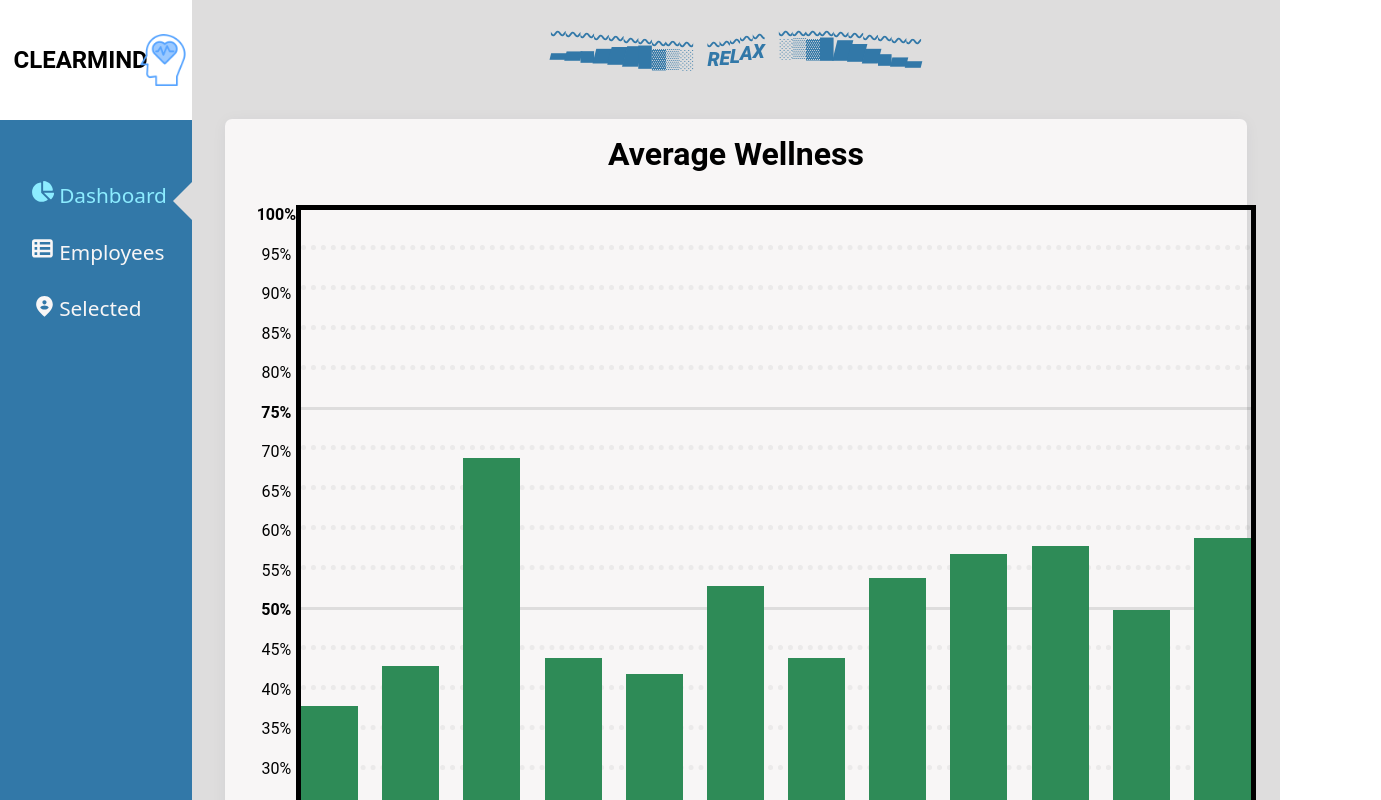
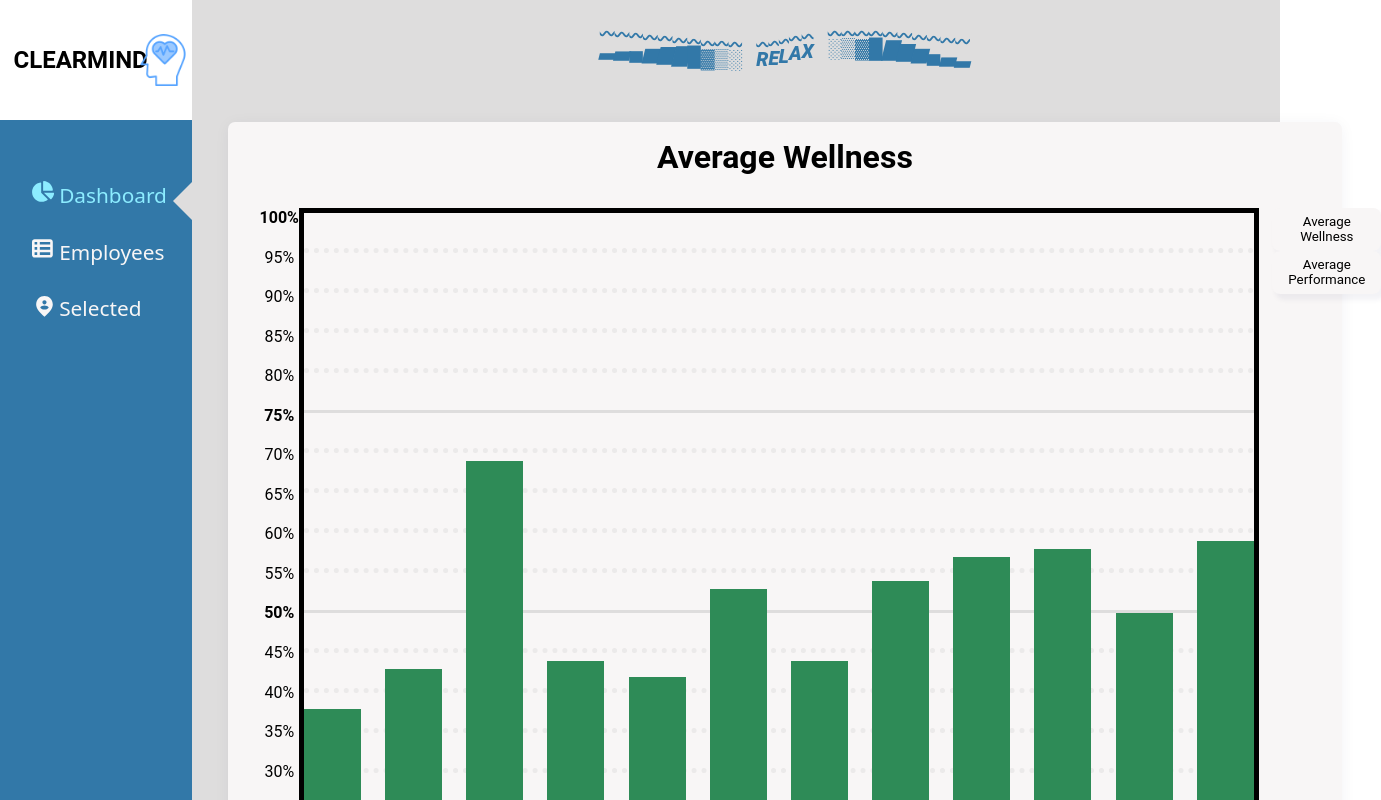
Before and after one commit to raulcontrerascamargo/technical-test-fronted, an Angular app: page /dashboard in a window 1280 px wide. Shown: the top 800 px of the page, 1381 px wide, since content can reach past the window. Built offline with nearby package versions, Linux system fonts and the light colour scheme.

Commit message:
Added parameter controls to the graph bar

```diff
--- a/src/app/components/bar-graph/bar-graph.component.html
+++ b/src/app/components/bar-graph/bar-graph.component.html
@@ -48,6 +48,7 @@
         width: '6%',
         height: item.value + '%'
       }"
+      [style.background]="colors.length > 0? colors[0] : ''"
     ><label for="bar">{{item.value}}%</label>
     </span>
   </div>
--- a/src/app/components/bar-graph/bar-graph.component.scss
+++ b/src/app/components/bar-graph/bar-graph.component.scss
@@ -42,7 +42,7 @@
       z-index: 1000;
       margin-top: auto;
       display: block;
-      background: seagreen;
+      background: #3886a7;
       text-align: center;
 
       label {
--- a/src/app/components/bar-graph/bar-graph.component.ts
+++ b/src/app/components/bar-graph/bar-graph.component.ts
@@ -1,4 +1,10 @@
-import { Component, Input, OnInit } from '@angular/core';
+import {
+  Component,
+  Input,
+  OnChanges,
+  OnInit,
+  SimpleChanges,
+} from '@angular/core';
 import { chartInterface } from 'src/app/interfaces/chart.interface';
 
 @Component({
@@ -6,14 +12,20 @@ import { chartInterface } from 'src/app/interfaces/chart.interface';
   templateUrl: './bar-graph.component.html',
   styleUrls: ['./bar-graph.component.scss'],
 })
-export class BarGraphComponent implements OnInit {
+export class BarGraphComponent implements OnInit, OnChanges {
   @Input() elements: chartInterface[] = [];
+  @Input() colors: string[] = [];
 
   list: chartInterface[] = [];
 
   constructor() {}
 
   ngOnInit(): void {
+    console.log("colors", this.colors)
+    this.setValues();
+  }
+
+  setValues() {
     const copyArray: chartInterface[] = this.elements.map(({ ...e }) => {
       return e;
     });
@@ -31,4 +43,8 @@ export class BarGraphComponent implements OnInit {
       });
     }, 250);
   }
+
+  ngOnChanges(changes: SimpleChanges): void {
+    this.setValues();
+  }
 }
--- a/src/app/pages/dashboard-page/dashboard-page.component.html
+++ b/src/app/pages/dashboard-page/dashboard-page.component.html
@@ -1,10 +1,13 @@
 <div class="container">
   <div class="title">
-    <h1>Average Wellness</h1>
+    <h1>{{title}}</h1>
   </div>
 
   <div class="graph">
-    <app-bar-graph [elements]="valueArray"></app-bar-graph>
-    <div class="controls"></div>
+    <app-bar-graph [elements]="valueArray" [colors]="colors"></app-bar-graph>
+    <div class="controls">
+      <button (click)="getAverageWellness()">Average Wellness</button>
+      <button (click)="getAveragePerformance()">Average Performance</button>
+    </div>
   </div>
 </div>
--- a/src/app/pages/dashboard-page/dashboard-page.component.scss
+++ b/src/app/pages/dashboard-page/dashboard-page.component.scss
@@ -6,17 +6,21 @@
   flex-wrap: wrap;
   box-shadow: 0 2px 15px rgba(2, 4, 69, 0.05);
   border-radius: 7px;
-  .title{
+  .title {
     padding-top: 1em;
     text-align: center;
   }
 
   .graph {
-    width: 75%;
-padding: 2em;
+    width: 90%;
+    padding: 2em;
+    display: grid;
+    grid-template-columns:auto auto;
+  }
+
+  .controls {
+
     display: inline-block;
 
   }
-
-
 }
--- a/src/app/pages/dashboard-page/dashboard-page.component.ts
+++ b/src/app/pages/dashboard-page/dashboard-page.component.ts
@@ -15,11 +15,32 @@ export class DashboardPageComponent implements OnInit {
 
   valueArray: chartInterface[] = [];
   departments: departmentInterface[] = [];
+  colors: string[] = [];
+  title: string = '';
 
   ngOnInit(): void {
     this.departments = this.personService.getDepartments();
 
-    this.valueArray = this.personService.getWellnessAverage();
+    this.getAverageWellness();
+  }
 
+  getAverageWellness() {
+    this.valueArray = this.personService
+      .getWellnessAverage()
+      .map(({ ...e }) => e);
+
+    this.colors = ['#2e8b57'];
+    this.title = 'Average Wellness';
+
+    console.log('wellness', this.valueArray);
+  }
+
+  getAveragePerformance() {
+    this.valueArray = this.personService
+      .getPerformanceAverage()
+      .map(({ ...e }) => e);
+    this.colors = ['#3886a7'];
+    this.title = 'Average Performance';
+    console.log('performance', this.valueArray);
   }
 }
--- a/src/app/services/person.service.ts
+++ b/src/app/services/person.service.ts
@@ -59,13 +59,27 @@ export class PersonService {
   getWellnessAverage(): chartInterface[] {
     let value: chartInterface[] = [];
     this.getDepartments().forEach((e) => {
-
-      const filter: PersonInterface[] = this.listPerson.filter((v) => v.department.id === e.id);
-      const valAverage: number = filter.reduce((sum, e) => sum + e.wellness, 0) / filter.length;
-      value.push({ name: e.name, value: valAverage});
+      const filter: PersonInterface[] = this.listPerson.filter(
+        (v) => v.department.id === e.id
+      );
+      const valAverage: number =
+        filter.reduce((sum, e) => sum + e.wellness, 0) / filter.length;
+      value.push({ name: e.name, value: valAverage });
     });
 
-    console.log("value", value)
+    return value;
+  }
+
+  getPerformanceAverage(): chartInterface[] {
+    let value: chartInterface[] = [];
+    this.getDepartments().forEach((e) => {
+      const filter: PersonInterface[] = this.listPerson.filter(
+        (v) => v.department.id === e.id
+      );
+      const valAverage: number =
+        filter.reduce((sum, e) => sum + e.performance, 0) / filter.length;
+      value.push({ name: e.name, value: valAverage });
+    });
 
     return value;
   }
```
